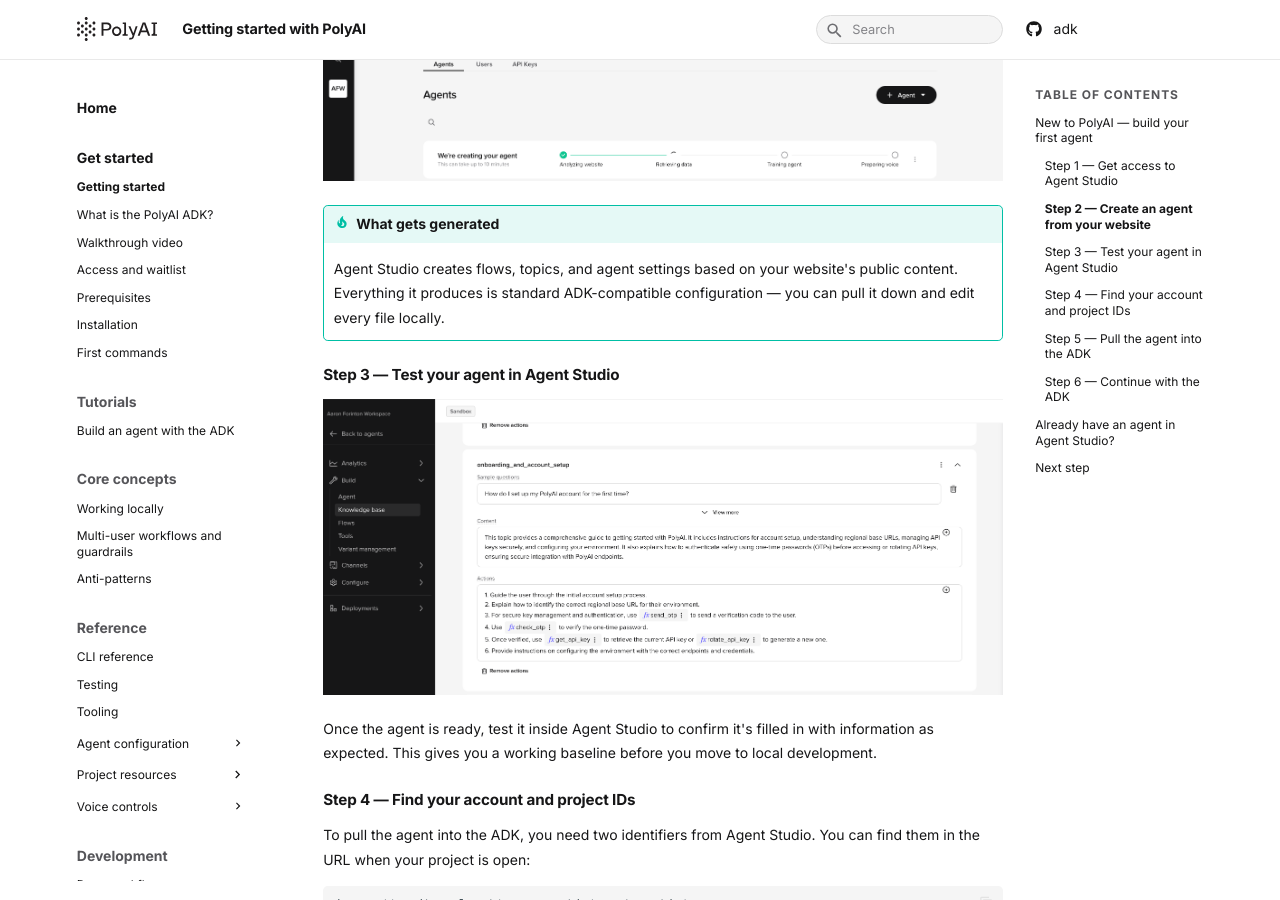
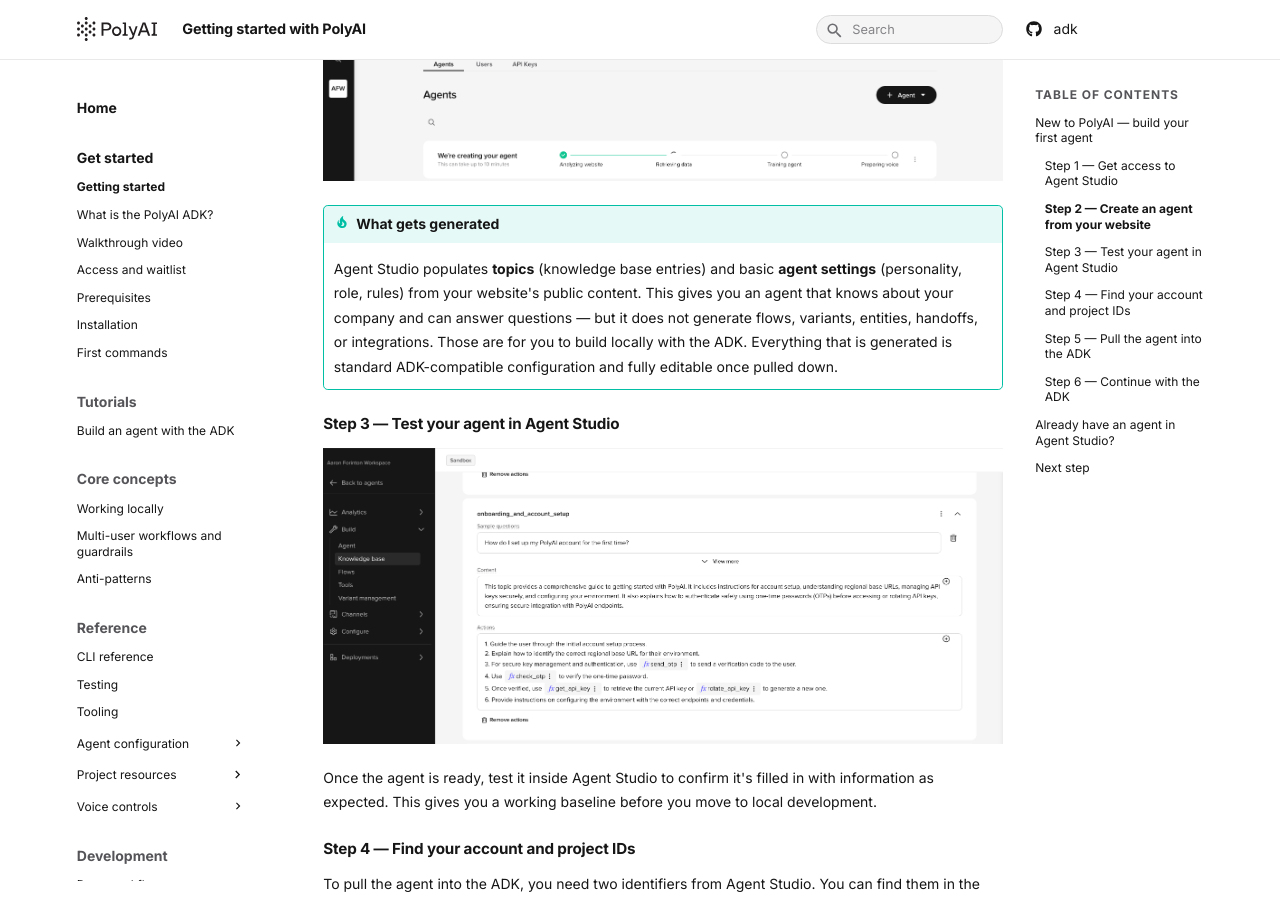
Before and after one commit to polyai/adk, an MkDocs documentation site: the page built from docs/docs/get-started/get-started.md, in a window 1280 px wide and 900 px high, scrolled down 931 px. Built offline with MkDocs 1.6.1 and Material for MkDocs 9.7.7, drawn with Linux system fonts in a browser that asks for light colours.

Commit message:
docs: correct what quick setup generates — topics and agent settings only
The tip incorrectly stated that quick setup creates flows. It only populates
topics (knowledge base entries) and basic agent settings (personality, role,
rules). Flows, variants, entities, handoffs, and integrations are not
generated — those are built locally with the ADK.

Co-Authored-By: Claude Sonnet 4.6 <noreply@anthropic.com>

```diff
--- a/docs/docs/get-started/get-started.md
+++ b/docs/docs/get-started/get-started.md
@@ -33,7 +33,7 @@ Agent Studio crawls your website and generates a working agent configuration —
 
 !!! tip "What gets generated"
 
-    Agent Studio creates flows, topics, and agent settings based on your website's public content. Everything it produces is standard ADK-compatible configuration — you can pull it down and edit every file locally.
+    Agent Studio populates **topics** (knowledge base entries) and basic **agent settings** (personality, role, rules) from your website's public content. This gives you an agent that knows about your company and can answer questions — but it does not generate flows, variants, entities, handoffs, or integrations. Those are for you to build locally with the ADK. Everything that is generated is standard ADK-compatible configuration and fully editable once pulled down.
 
 ### Step 3 — Test your agent in Agent Studio
 
```
